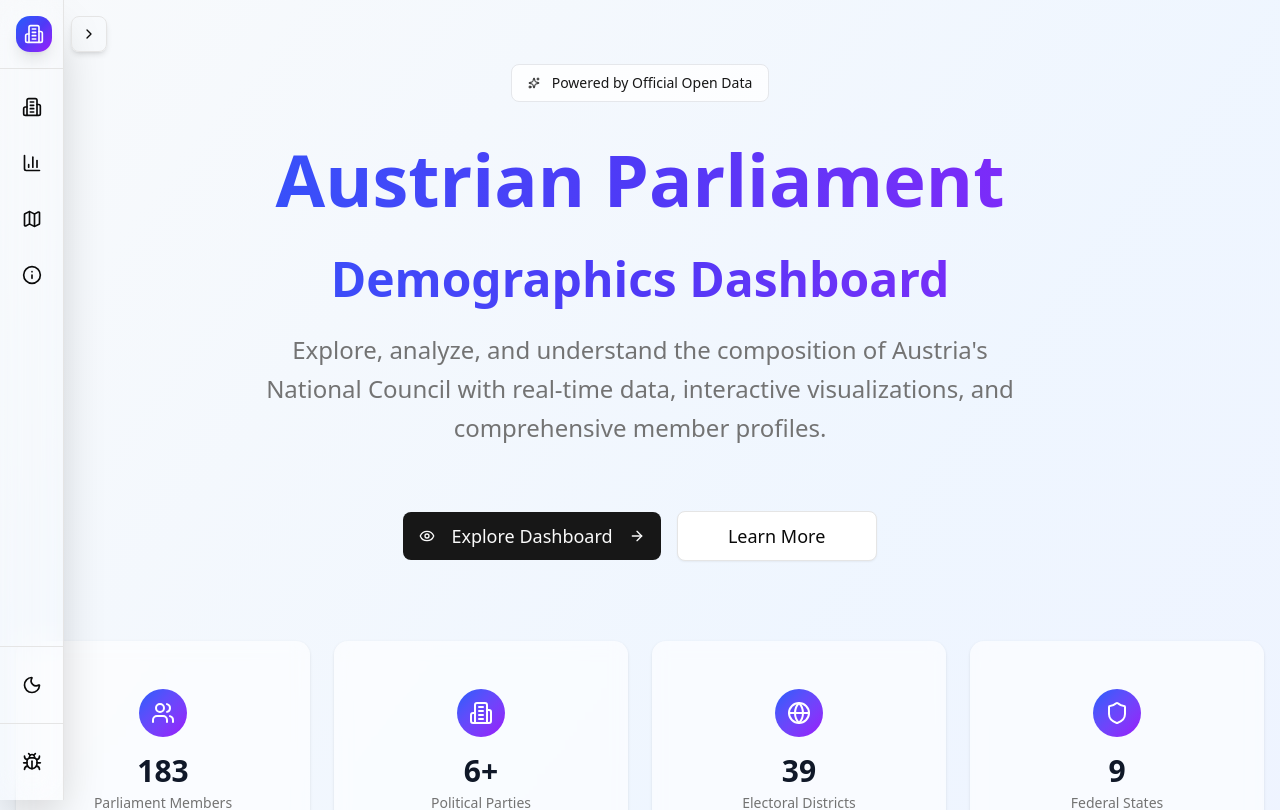
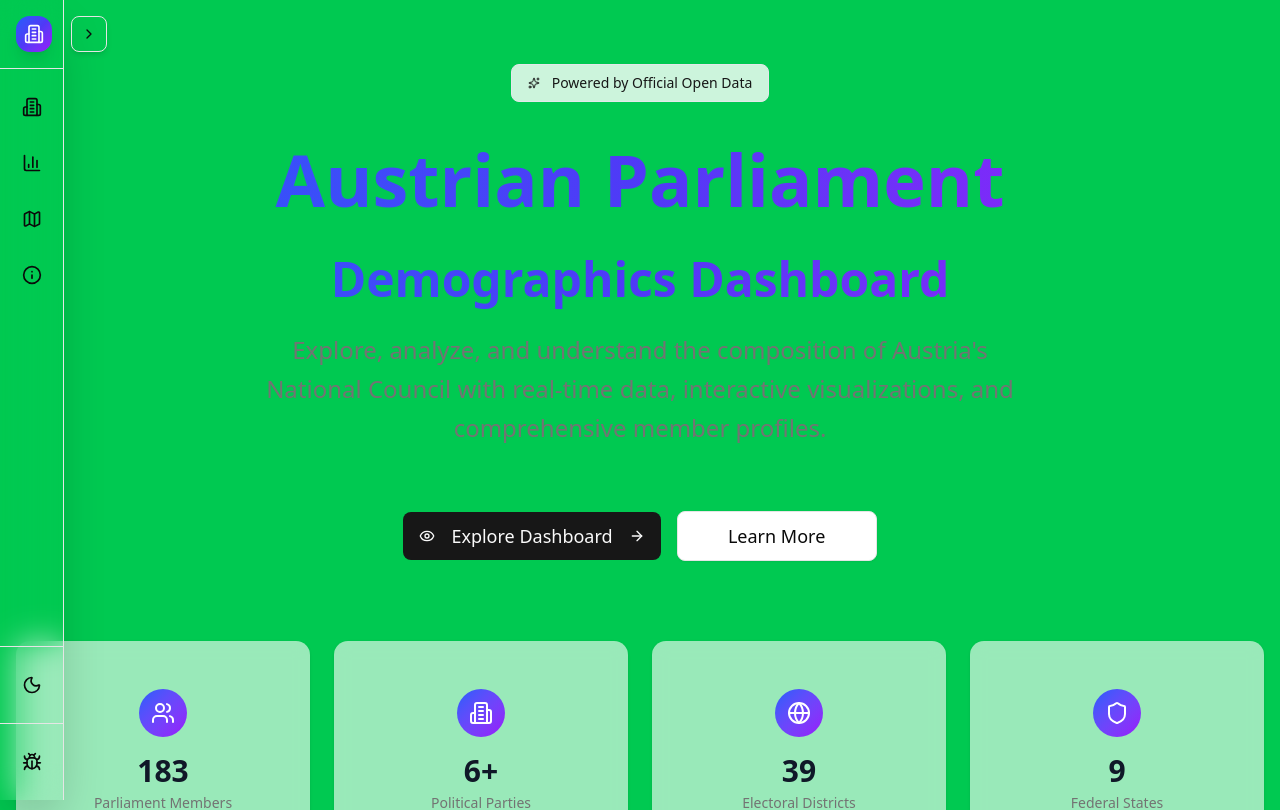
Before and after one commit to MrGatzi/demographie-dashboard, a Next.js app: page / in a window 1280 px wide. Shown: the top 810 px of the page. Built offline with nearby package versions, Linux system fonts and the light colour scheme.

Commit message:
Update page.tsx

```diff
--- a/app/page.tsx
+++ b/app/page.tsx
@@ -79,7 +79,7 @@ export default function LandingPage() {
   ];
 
   return (
-    <div className="min-h-screen bg-gradient-to-br from-slate-50 via-blue-50 to-indigo-50 dark:from-gray-950 dark:via-blue-950 dark:to-indigo-950">
+    <div className="min-h-screen bg-green-500">
       <Sidebar />
 
       <div className="container mx-auto px-4 py-16 max-w-7xl">
@@ -200,7 +200,6 @@ export default function LandingPage() {
             })}
           </div>
         </div>
-
       </div>
     </div>
   );
```
